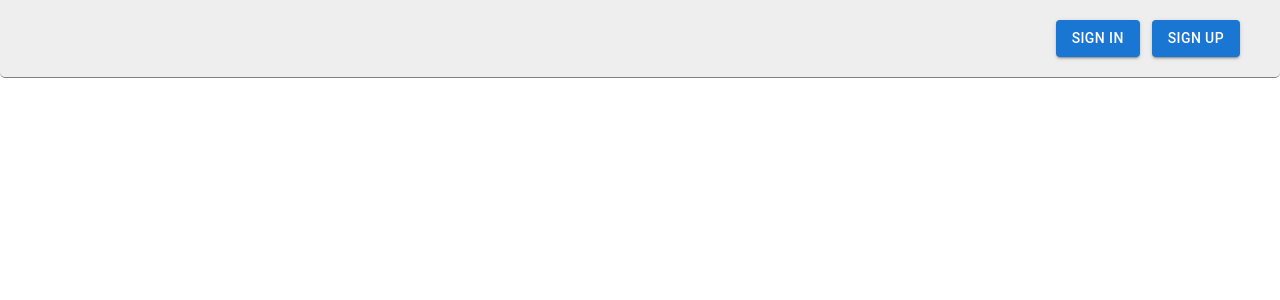
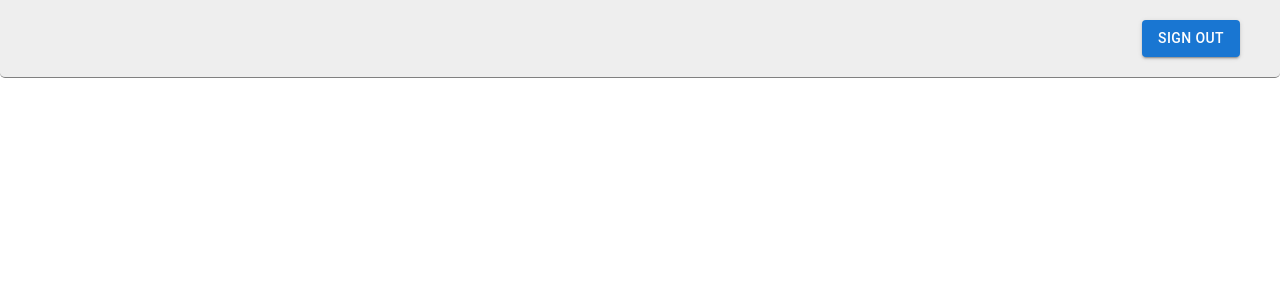
Before and after one commit to Trane-24/first_project, a React (Create React App) app: page / in a window 1280 px wide. Before the commit this address had no page. Shown: the top 300 px of the page. Built offline with nearby package versions, Linux system fonts and the light colour scheme; sample sign-in values are in the browser's storage.

Commit message:
updated App routing, header

```diff
--- a/src/App/App.routing.tsx
+++ b/src/App/App.routing.tsx
@@ -1,14 +1,41 @@
 import React from 'react';
-import { Routes, Route } from 'react-router-dom';
+import { useSelector } from 'react-redux';
+import { Routes, Route, Navigate } from 'react-router-dom';
+// selectors
+import { selectIsAuthorization } from '../store/auth/authSelectors';
+// components
+import PrivateRoute from '../components/PrivateRoute';
+import PublicRoute from '../components/PublicRoute';
 // pages
 import SignInPage from '../pages/signIn';
 import SignUpPage from '../pages/signUp';
+import AdminPage from '../pages/AdminPage';
 
 const AppRouting: React.FC = () => {
+  const isAuthorization = useSelector(selectIsAuthorization);
+
+  const navigateTo = isAuthorization ? '/' : '/sign-in';
+
   return (
     <Routes>
-      <Route path="/sign-in" element={<SignInPage />} />
-      <Route path="/sign-up" element={<SignUpPage />} />
+      <Route path="/sign-in" element={
+        <PublicRoute>
+          <SignInPage />
+        </PublicRoute>
+      } />
+      <Route path="/sign-up" element={
+        <PublicRoute>
+          <SignUpPage />
+        </PublicRoute>
+      } />
+
+      <Route path="/" element={
+        <PrivateRoute>
+          <AdminPage />
+        </PrivateRoute>
+      } />
+
+      <Route path="*" element={<Navigate to={navigateTo} />} />
     </Routes>
   )
 }
--- /dev/null
+++ b/src/components/Header/PublicMenu.tsx
@@ -0,0 +1,29 @@
+import React from 'react';
+import { NavLink } from 'react-router-dom';
+// mui
+import { makeStyles } from '@material-ui/styles';
+import { Button } from '@mui/material';
+
+const PublicMenu:React.FC = () => {
+  const classes = useStyles();
+
+  return (
+    <React.Fragment>
+      <NavLink to="/sign-in" className={classes.button}>
+        <Button variant='contained'>Sign in</Button>
+      </NavLink>
+      <NavLink to="/sign-up" className={classes.button}>
+        <Button variant='contained'>Sign up</Button>
+      </NavLink>
+    </React.Fragment>
+  )
+}
+
+export default PublicMenu;
+
+const useStyles = makeStyles({
+  button: {
+    color: '#fefefe',
+    textDecoration: 'none'
+  }
+})
--- /dev/null
+++ b/src/components/Header/UserMenu.tsx
@@ -0,0 +1,25 @@
+import React from 'react';
+// mui
+import { Button } from '@mui/material';
+import { useDispatch } from 'react-redux';
+import { authActions } from '../../store/auth/authSlice';
+
+const PublicMenu:React.FC = () => {
+  const dispatch = useDispatch();
+
+  const handleSignOut = () => {
+    dispatch(authActions.signOut());
+  }
+
+  return (
+    <React.Fragment>
+      <Button
+        sx={{ color: '#fefefe' }}
+        variant='contained'
+        onClick={handleSignOut}
+      >Sign out</Button>
+    </React.Fragment>
+  )
+}
+
+export default PublicMenu;
--- a/src/components/Header.tsx
+++ b/src/components/Header/index.tsx
@@ -1,21 +1,23 @@
 import React from 'react';
-import { NavLink } from 'react-router-dom';
+import { useSelector } from 'react-redux';
 // mui
-import { Box, Button } from '@mui/material';
+import { Box } from '@mui/material';
 import { makeStyles } from '@mui/styles';
+// selectors
+import { selectIsAuthorization } from '../../store/auth/authSelectors';
+// components
+import UserMenu from './UserMenu';
+import PublicMenu from './PublicMenu';
 
 const Header: React.FC = () => {
   const classes = useStyles();
 
+  const isAuthorization = useSelector(selectIsAuthorization);
+
   return (
     <Box className={classes.header}>
       <nav style={{ width: '100%', display: 'flex', justifyContent: 'flex-end', gap: '12px' }}>
-        <NavLink to="/sign-in" className={classes.button}>
-          <Button variant='contained'>Sign in</Button>
-        </NavLink>
-        <NavLink to="/sign-up" className={classes.button}>
-          <Button variant='contained'>Sign up</Button>
-        </NavLink>
+        {isAuthorization ? <UserMenu /> : <PublicMenu /> }
       </nav>
     </Box>
   );
@@ -32,9 +34,5 @@ const useStyles = makeStyles({
     alignItems: 'center',
     borderBottom: '1px solid gray',
     borderRadius: '0 0 5px 5px'
-  },
-  button: {
-    color: '#fefefe',
-    textDecoration: 'none'
   }
 })
--- /dev/null
+++ b/src/components/PrivateRoute.tsx
@@ -0,0 +1,19 @@
+import React from 'react';
+import { Navigate } from "react-router-dom";
+import { useSelector } from 'react-redux';
+// Selectors
+import { selectIsAuthorization } from '../store/auth/authSelectors';
+
+type Props = {
+  children: JSX.Element;
+}
+
+const PrivateRoute:React.FC<Props> = ({ children }) => {
+  const isAuthorization:boolean = useSelector(selectIsAuthorization);
+
+  if ( !isAuthorization ) return <Navigate to="/sign-in" replace />;
+
+  return children;
+}
+
+export default PrivateRoute;
--- /dev/null
+++ b/src/components/PublicRoute.tsx
@@ -0,0 +1,19 @@
+import React from 'react';
+import { Navigate } from "react-router-dom";
+import { useSelector } from 'react-redux';
+// Selectors
+import { selectIsAuthorization } from '../store/auth/authSelectors';
+
+type Props = {
+  children: JSX.Element;
+}
+
+const PublicRoute:React.FC<Props> = ({ children }) => {
+  const isAuthorization:boolean = useSelector(selectIsAuthorization);
+
+  if ( isAuthorization ) return <Navigate to="/" replace />;
+
+  return children;
+};
+
+export default PublicRoute;
--- /dev/null
+++ b/src/pages/AdminPage/index.tsx
@@ -0,0 +1,7 @@
+import React from 'react';
+
+const AdminPage:React.FC = () => {
+  return null;
+}
+
+export default AdminPage;
```
